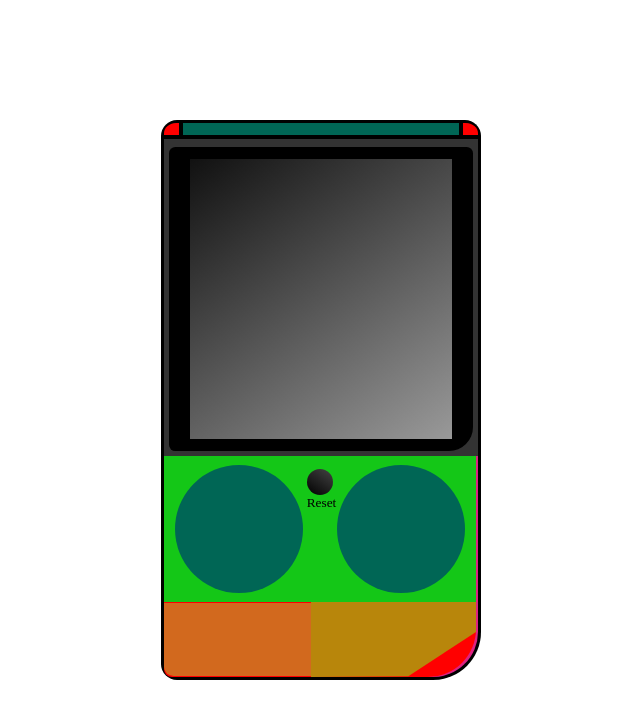
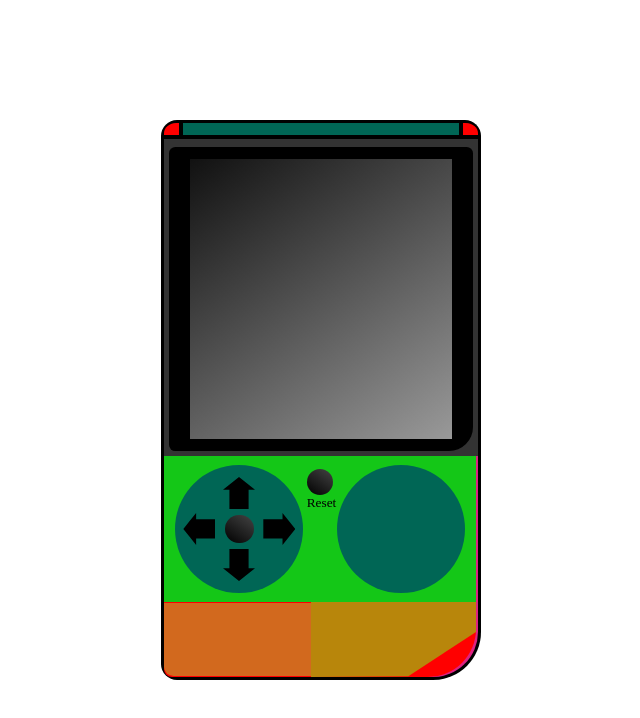
Before and after one commit to obordonado/consola, a plain HTML site: page index.html in a window 1280 px wide. Shown: the whole page, without its empty margins (319-959 px from the left). Drawn offline with Linux system fonts and the light colour scheme.

Commit message:
made cross

```diff
--- a/css/styles.css
+++ b/css/styles.css
@@ -96,7 +96,7 @@ border-bottom: #000 solid 0.3em;
 
 .bottom-top-left{
   display: flex;
-  flex-direction: row;
+  flex-direction: column;
   justify-content: center;
   align-items: center;
   width: 8em;
@@ -105,6 +105,90 @@ border-bottom: #000 solid 0.3em;
   border-radius: 100%;
   margin-left: .5em;
 }
+
+.cross-horizontal{
+  width: 7em;
+  height: 2em;
+  display: flex;
+  align-items: center;
+  justify-content: space-between;
+  border-top-left-radius: 5%;
+  border-top-right-radius: 5%;
+  border-bottom-left-radius: 5%;
+  border-bottom-right-radius: 5%;
+  background-color: transparent;
+}
+.cross-horizontal-left{
+  width: 2em;
+  height: 2em;
+  background-color: #000;
+  clip-path: polygon(40% 0%, 40% 20%, 100% 20%, 100% 80%, 40% 80%, 40% 100%, 0% 50%);
+
+}
+.cross-horizontal-between{
+  width: 1.8em;
+  height: 1.8em;
+  background: linear-gradient(35deg,#000,#444);
+  border-radius: 100%;
+}
+
+.cross-horizontal-right{
+  width: 2em;
+  height: 2em;
+  background-color: #000;
+  clip-path: polygon(0% 20%, 60% 20%, 60% 0%, 100% 50%, 60% 100%, 60% 80%, 0% 80%);
+
+}
+
+.cross-vertical-top{
+  width: 2em;
+  height: 2.5em;
+  display: flex;
+  align-items: center;
+  justify-content: center;
+  border-top-left-radius: 5%;
+  border-top-right-radius: 5%;
+  background-color: transparent;
+}
+.cross-vertical-up{
+  width: 2em;
+  height: 2em;
+  clip-path: polygon(40% 0%, 40% 20%, 100% 20%, 100% 80%, 40% 80%, 40% 100%, 0% 50%);
+  background-color: #000;
+  transform: rotate(90deg);
+}
+
+.cross-vertical-bottom{
+  width: 2em;
+  height: 2.5em;
+  display: flex;
+  align-items: center;
+  justify-content: center;
+  border-bottom-left-radius: 5%;
+  border-bottom-right-radius: 5%;
+  background-color: transparent;
+}
+.cross-vertical-down{
+  width: 2em;
+  height: 2em;
+  clip-path: polygon(40% 0%, 40% 20%, 100% 20%, 100% 80%, 40% 80%, 40% 100%, 0% 50%);
+  background-color: #000;
+  transform: rotate(270deg);
+}
+
+
+
+
+
+
+
+
+
+
+
+
+
+
 
 .bottom-top-center{
   display: flex;
--- a/index.html
+++ b/index.html
@@ -34,11 +34,41 @@
 
         <div class="bottom-top">
 
-          <div class="bottom-top-left"></div>
+          <div class="bottom-top-left">
+
+
+            <div class="cross-vertical-top">
+              <div class="cross-vertical-up"></div>
+            </div>
+
+
+
+            <div class="cross-horizontal">
+              <div class="cross-horizontal-left"></div>
+              <div class="cross-horizontal-between"></div>
+              <div class="cross-horizontal-right"></div>
+            </div>
+
+
+
+
+            <div class="cross-vertical-bottom">
+              <div class="cross-vertical-down"></div>
+            </div>
+
+
+          </div>
+
+
+
+
+
+
+
 
           <div class="bottom-top-center">
-          <div class="boton-reset"></div>
-          <div class="reset">Reset</div>
+            <div class="boton-reset"></div>
+            <div class="reset">Reset</div>
           </div>
 
           <div class="bottom-top-right"></div>
```
